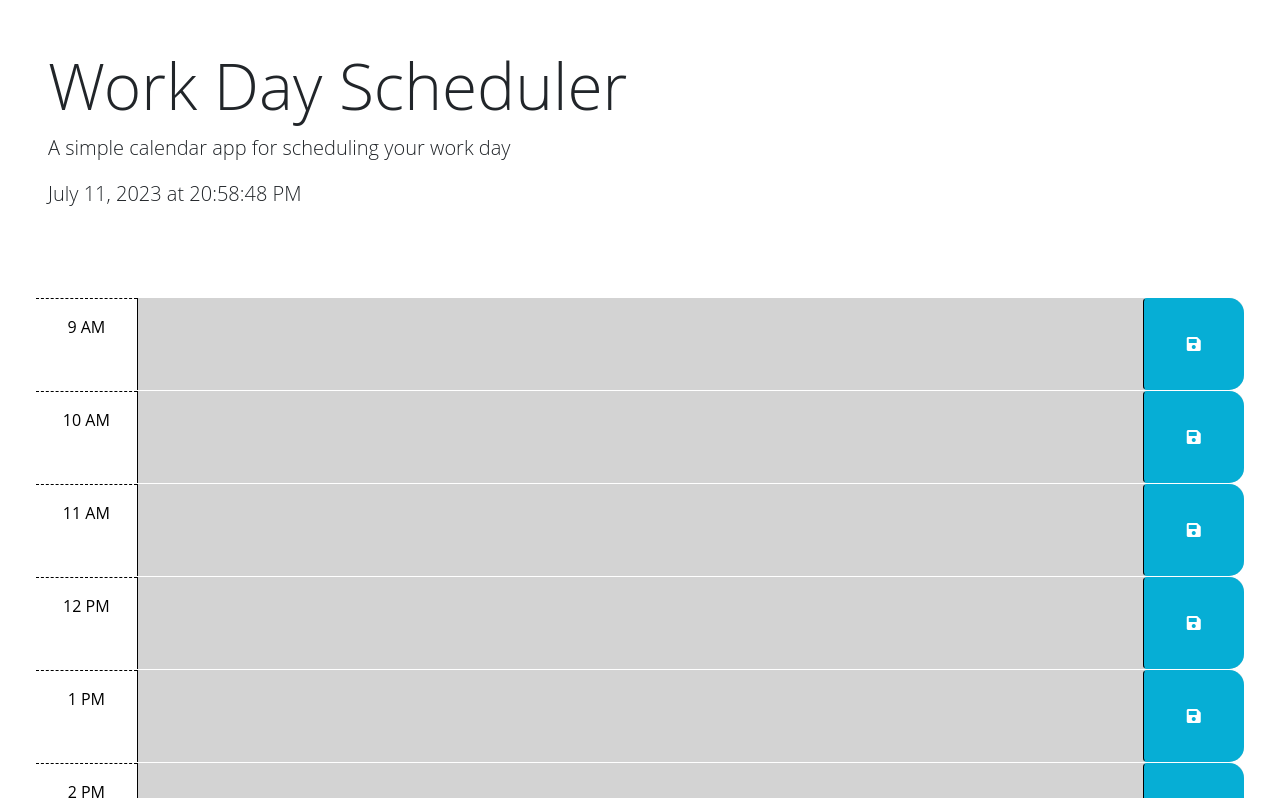
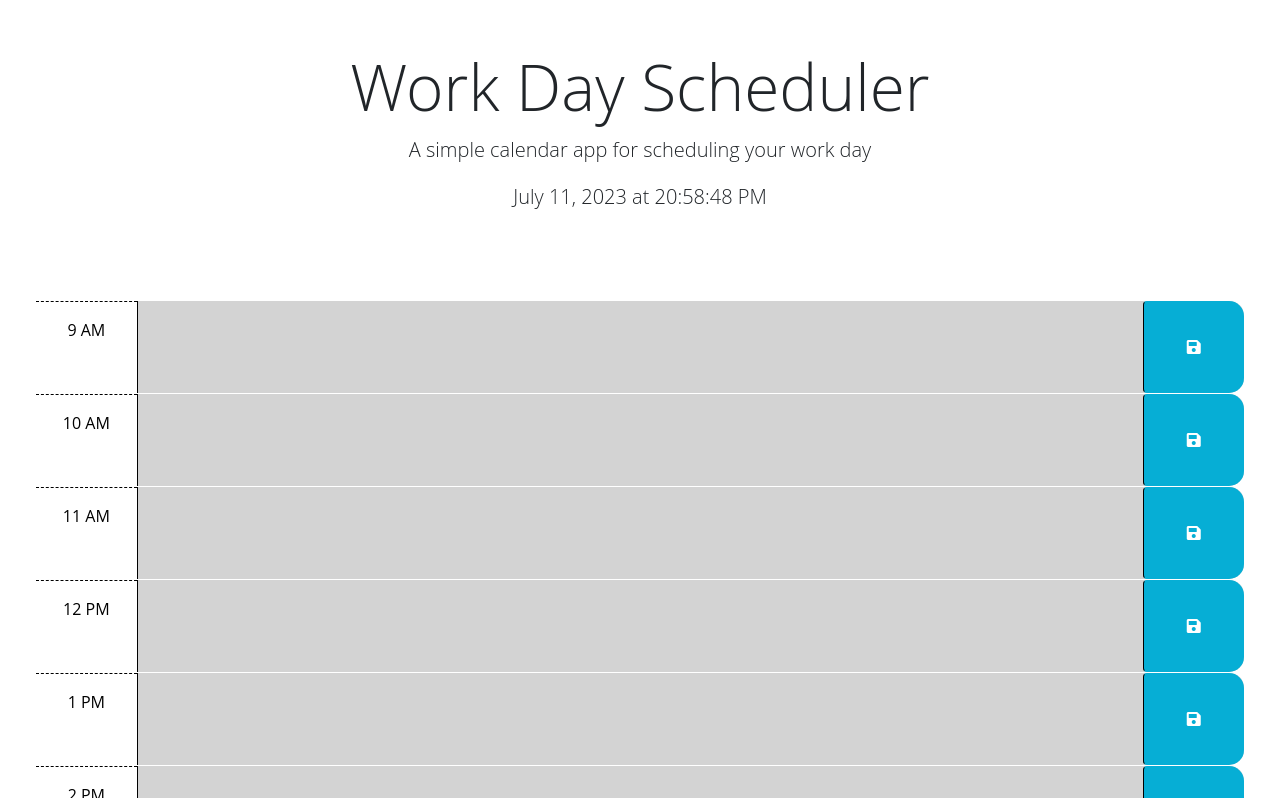
Before and after one commit to Savannah-Shifflet/daily-planner, a plain HTML site: page index.html in a window 1280 px wide. Shown: the top 798 px of the page. Drawn offline with nearby package versions, Linux system fonts and the light colour scheme.

Commit message:
centered header

```diff
--- a/index.html
+++ b/index.html
@@ -25,11 +25,12 @@
   </head>
 
   <body>
-    <header class="p-5 mb-4">
-      <h1 class="display-3">Work Day Scheduler</h1>
-      <p class="lead">A simple calendar app for scheduling your work day</p>
-      <p id="currentDay" class="lead"></p>
+    <header class="p-5 mb-4 container-fluid">
+      <h1 class="row display-3 justify-content-center">Work Day Scheduler</h1>
+      <p class="row lead justify-content-center">A simple calendar app for scheduling your work day</p>
+      <p id="currentDay" class="lead row justify-content-center"></p>
     </header>
+
     <div class="container-fluid px-5" id = "hourContainer">
 
       <div id="hour-09" class="row time-block">
```
